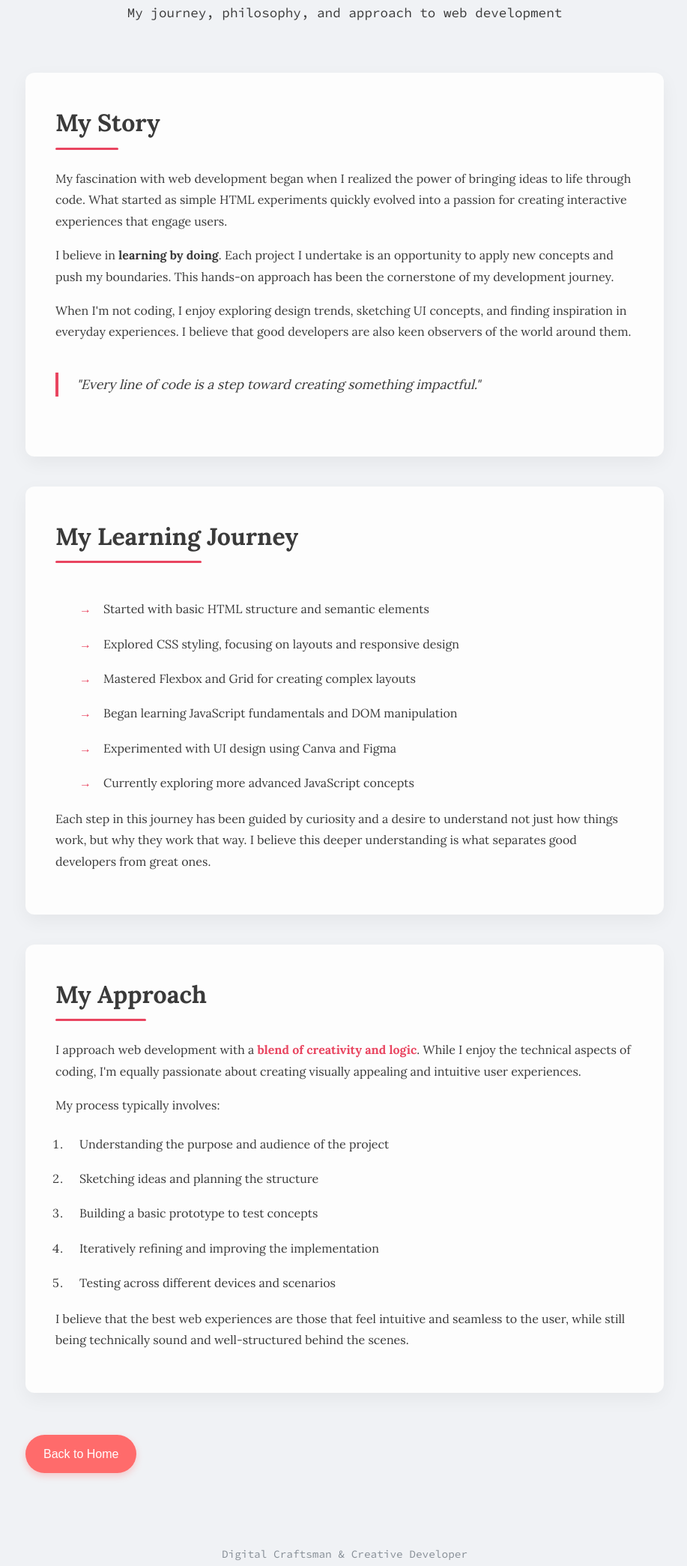
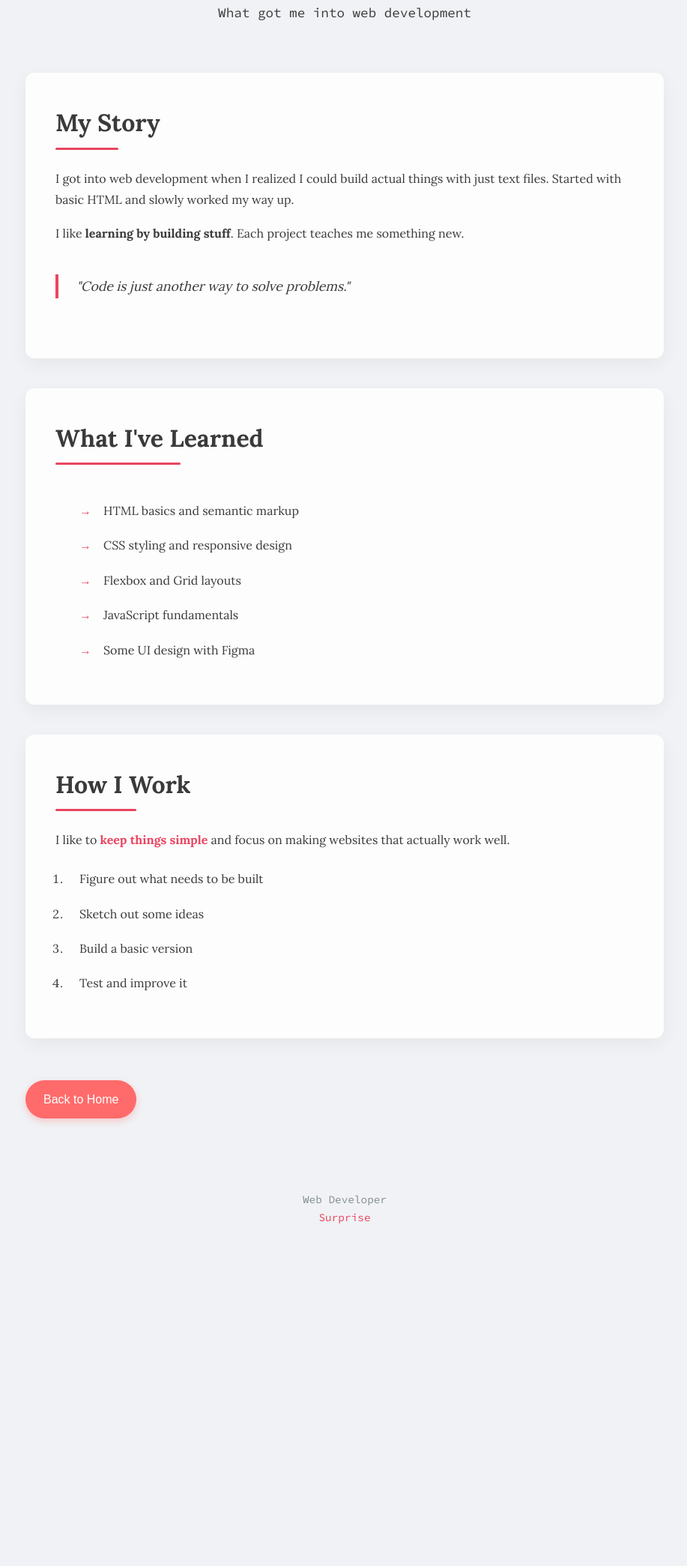
Before and after one commit to Shapat01/swirl, a plain HTML site: page about.html in a window 1280 px wide. Shown: the part 244-2333 px from the top of the page at 75% size, without its empty margins (180-1097 px from the left). After the commit the page ends 1921 px from the top, so only its background shows below. Drawn offline with Linux system fonts and the light colour scheme.

Commit message:
Add files via upload

```diff
--- a/about.html
+++ b/about.html
@@ -25,47 +25,41 @@
             <div class="about-container">
                 <div class="about-header">
                     <h1>About Me</h1>
-                    <p>My journey, philosophy, and approach to web development</p>
+                    <p>What got me into web development</p>
                 </div>
                 <div class="about-section">
                     <h2>My Story</h2>
-                    <p>My fascination with web development began when I realized the power of bringing ideas to life through code. What started as simple HTML experiments quickly evolved into a passion for creating interactive experiences that engage users.</p>
-                    <p>I believe in <strong>learning by doing</strong>. Each project I undertake is an opportunity to apply new concepts and push my boundaries. This hands-on approach has been the cornerstone of my development journey.</p>
-                    <p>When I'm not coding, I enjoy exploring design trends, sketching UI concepts, and finding inspiration in everyday experiences. I believe that good developers are also keen observers of the world around them.</p>
+                    <p>I got into web development when I realized I could build actual things with just text files. Started with basic HTML and slowly worked my way up.</p>
+                    <p>I like <strong>learning by building stuff</strong>. Each project teaches me something new.</p>
                     <div class="quote">
-                        <p>"Every line of code is a step toward creating something impactful."</p>
+                        <p>"Code is just another way to solve problems."</p>
                     </div>
                 </div>
                 <div class="about-section">
-                    <h2>My Learning Journey</h2>
+                    <h2>What I've Learned</h2>
                     <ul class="journey-list">
-                        <li>Started with basic HTML structure and semantic elements</li>
-                        <li>Explored CSS styling, focusing on layouts and responsive design</li>
-                        <li>Mastered Flexbox and Grid for creating complex layouts</li>
-                        <li>Began learning JavaScript fundamentals and DOM manipulation</li>
-                        <li>Experimented with UI design using Canva and Figma</li>
-                        <li>Currently exploring more advanced JavaScript concepts</li>
+                        <li>HTML basics and semantic markup</li>
+                        <li>CSS styling and responsive design</li>
+                        <li>Flexbox and Grid layouts</li>
+                        <li>JavaScript fundamentals</li>
+                        <li>Some UI design with Figma</li>
                     </ul>
-                    <p>Each step in this journey has been guided by curiosity and a desire to understand not just how things work, but why they work that way. I believe this deeper understanding is what separates good developers from great ones.</p>
                 </div>
                 <div class="about-section">
-                    <h2>My Approach</h2>
-                    <p>I approach web development with a <span class="highlight">blend of creativity and logic</span>. While I enjoy the technical aspects of coding, I'm equally passionate about creating visually appealing and intuitive user experiences.</p>
-                    <p>My process typically involves:</p>
+                    <h2>How I Work</h2>
+                    <p>I like to <span class="highlight">keep things simple</span> and focus on making websites that actually work well.</p>
                     <ol class="process-list">
-                        <li>Understanding the purpose and audience of the project</li>
-                        <li>Sketching ideas and planning the structure</li>
-                        <li>Building a basic prototype to test concepts</li>
-                        <li>Iteratively refining and improving the implementation</li>
-                        <li>Testing across different devices and scenarios</li>
+                        <li>Figure out what needs to be built</li>
+                        <li>Sketch out some ideas</li>
+                        <li>Build a basic version</li>
+                        <li>Test and improve it</li>
                     </ol>
-                    <p>I believe that the best web experiences are those that feel intuitive and seamless to the user, while still being technically sound and well-structured behind the scenes.</p>
                 </div>
                 <a href="index.html" class="back-home">Back to Home</a>
             </div>
         </main>
         <footer class="main-footer">
-            <p>Digital Craftsman & Creative Developer</p>
+            <p>Web Developer</p>
             <p><a href="404.html">Surprise</a></p>
         </footer>
     </div>
```
Also changed, not shown: 404.html (+1 -1 lines), index.html (+9 -18 lines), projects.html (+4 -4 lines).
